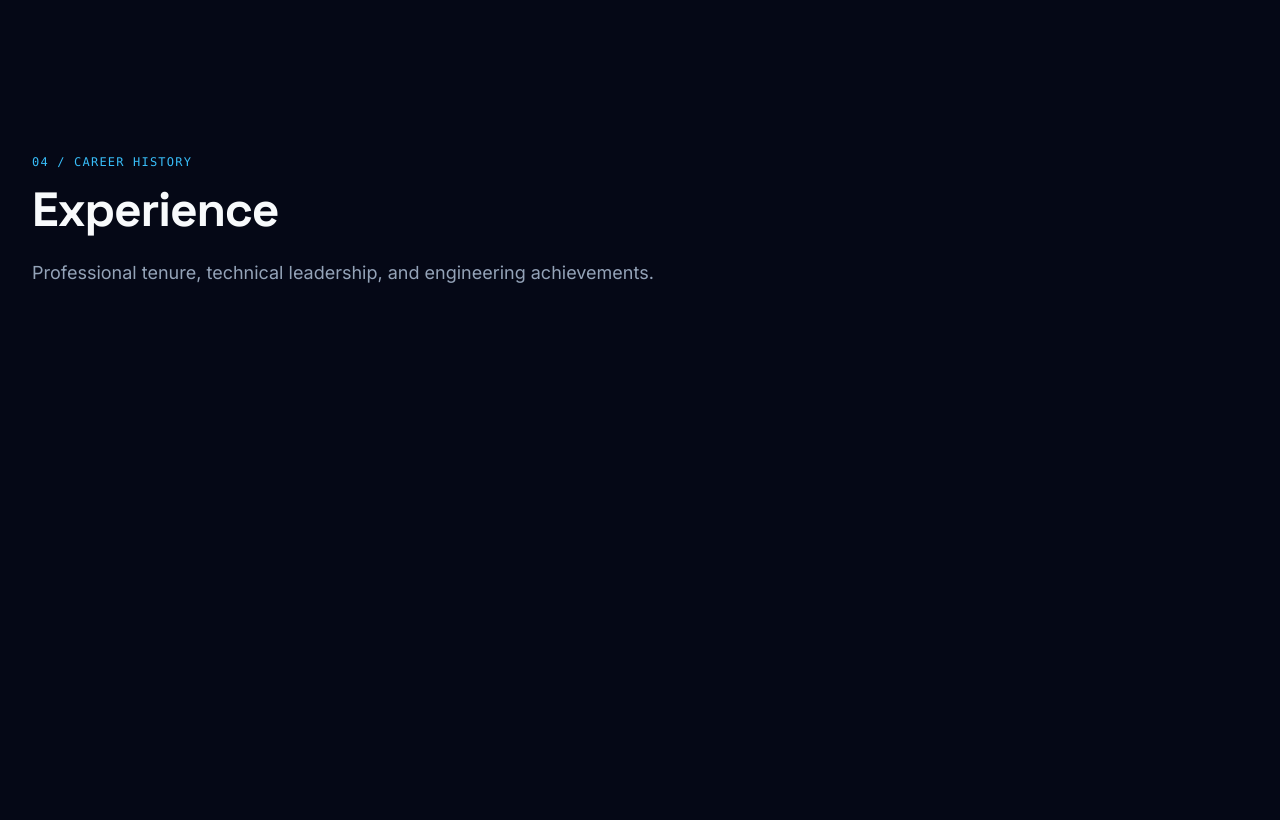
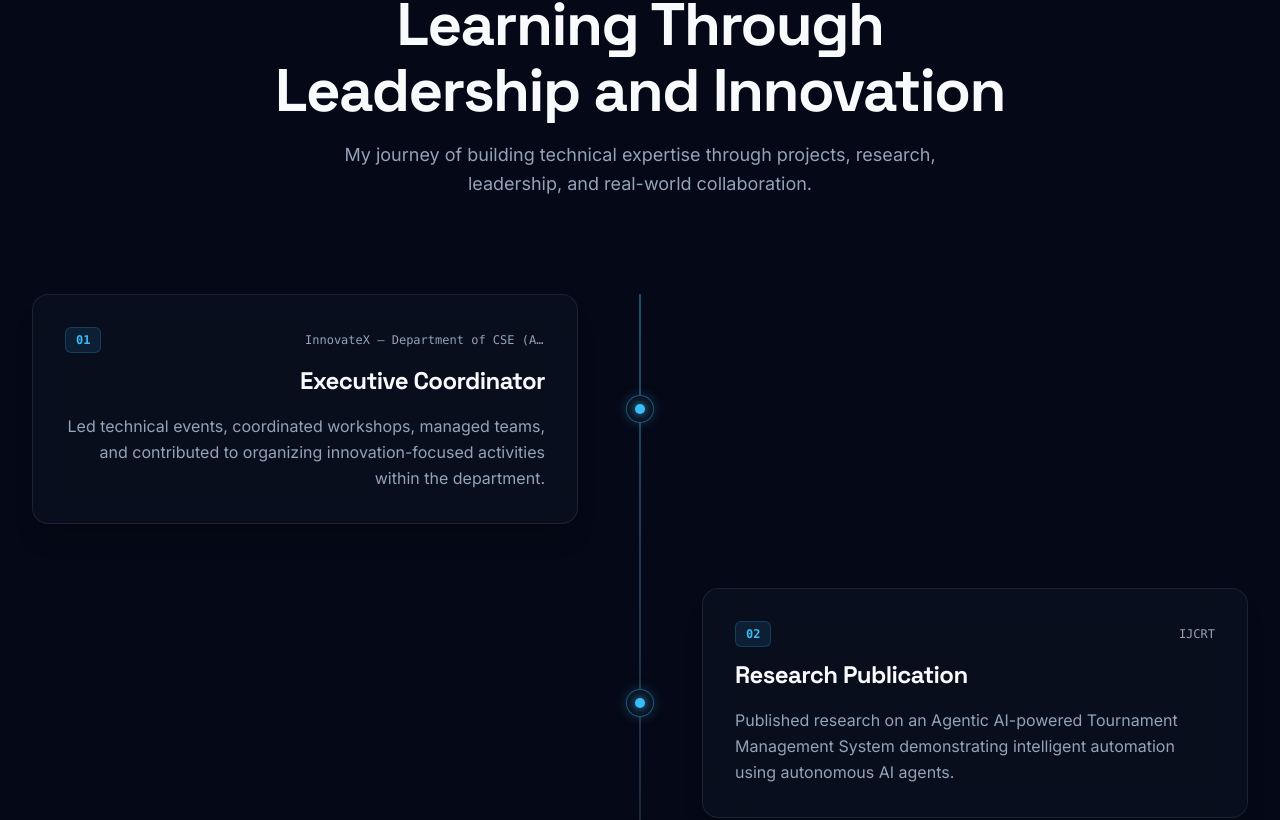
Before and after one commit to HemalathaSV/hemalatha-sv, a Next.js app: page / in a window 1280 px wide. Shown: the part 4400-5220 px from the top of the page. Built offline with nearby package versions, Linux system fonts and the light colour scheme.

Commit message:
feat: build Experience section with alternating timeline and glassmorphism cards

```diff
--- /dev/null
+++ b/components/sections/experience/ExperienceCard.tsx
@@ -0,0 +1,51 @@
+"use client";
+
+import React from "react";
+import { motion, Variants } from "framer-motion";
+
+export interface ExperienceCardProps {
+  title: string;
+  organization: string;
+  description: string;
+  index: number;
+}
+
+const cardVariants: Variants = {
+  hidden: { opacity: 0, y: 24 },
+  visible: {
+    opacity: 1,
+    y: 0,
+    transition: { duration: 0.6, ease: "easeOut" },
+  },
+};
+
+export function ExperienceCard({ title, organization, description, index }: ExperienceCardProps) {
+  return (
+    <motion.div
+      variants={cardVariants}
+      className="group relative flex flex-col justify-between p-6 sm:p-8 rounded-2xl bg-[#0B1120]/80 backdrop-blur-xl border border-slate-800/80 shadow-xl transition-all duration-300 hover:-translate-y-1 hover:border-[#38BDF8]/40 hover:shadow-2xl hover:shadow-[#38BDF8]/5 w-full"
+    >
+      <div className="space-y-3">
+        {/* Step Index Badge & Organization */}
+        <div className="flex items-center justify-between gap-2">
+          <span className="text-xs font-mono font-semibold text-[#38BDF8] px-2.5 py-1 rounded-md bg-[#38BDF8]/10 border border-[#38BDF8]/20">
+            0{index + 1}
+          </span>
+          <span className="text-xs font-mono text-[#94A3B8] font-medium truncate max-w-[240px]">
+            {organization}
+          </span>
+        </div>
+
+        {/* Title */}
+        <h3 className="font-heading text-xl sm:text-2xl font-bold tracking-tight text-[#F8FAFC] group-hover:text-[#38BDF8] transition-colors duration-200">
+          {title}
+        </h3>
+
+        {/* Description */}
+        <p className="text-sm sm:text-base text-[#94A3B8] leading-relaxed pt-1">
+          {description}
+        </p>
+      </div>
+    </motion.div>
+  );
+}
--- a/components/sections/experience/ExperienceSection.tsx
+++ b/components/sections/experience/ExperienceSection.tsx
@@ -1,22 +1,70 @@
 "use client";
 
 import React from "react";
-import { SectionWrapper } from "@/components/layout";
+import { motion, Variants } from "framer-motion";
+import { Container } from "@/components/layout/Container";
+import { Timeline } from "./Timeline";
+
+const headerVariants: Variants = {
+  hidden: { opacity: 0, y: 20 },
+  visible: {
+    opacity: 1,
+    y: 0,
+    transition: { duration: 0.6, ease: "easeOut" },
+  },
+};
 
 export function ExperienceSection() {
   return (
-    <SectionWrapper id="experience" className="flex items-center justify-center">
-      <div className="flex flex-col items-start justify-center max-w-4xl py-12">
-        <span className="text-xs font-mono font-medium tracking-widest text-[#38BDF8] uppercase mb-4">
-          04 / Career History
-        </span>
-        <h2 className="font-heading text-3xl sm:text-5xl font-bold tracking-tight text-[#F8FAFC] mb-6">
-          Experience
-        </h2>
-        <p className="text-base sm:text-lg text-[#94A3B8] max-w-2xl leading-relaxed">
-          Professional tenure, technical leadership, and engineering achievements.
-        </p>
-      </div>
-    </SectionWrapper>
+    <section
+      id="experience"
+      className="relative min-h-screen w-full flex flex-col justify-center py-24 sm:py-32 bg-[#050816] overflow-hidden border-t border-slate-900/60"
+    >
+      {/* Ambient Background Radial Backlights */}
+      <div
+        aria-hidden="true"
+        className="absolute top-1/3 left-0 w-[500px] h-[500px] rounded-full bg-gradient-to-tr from-[#38BDF8]/06 to-[#8B5CF6]/04 blur-3xl pointer-events-none"
+      />
+      <div
+        aria-hidden="true"
+        className="absolute bottom-10 right-0 w-[400px] h-[400px] rounded-full bg-gradient-to-bl from-[#8B5CF6]/05 to-[#38BDF8]/04 blur-3xl pointer-events-none"
+      />
+
+      <Container>
+        <div className="flex flex-col gap-12 sm:gap-16 relative z-10">
+          {/* Section Header */}
+          <motion.div
+            variants={headerVariants}
+            initial="hidden"
+            whileInView="visible"
+            viewport={{ once: true, margin: "-80px" }}
+            className="flex flex-col space-y-4 max-w-3xl mx-auto text-center items-center"
+          >
+            {/* Section Badge */}
+            <div className="inline-flex items-center gap-2 px-3 py-1 rounded-full bg-[#0B1120] border border-slate-800/80">
+              <span className="h-1.5 w-1.5 rounded-full bg-[#38BDF8]" />
+              <span className="text-xs font-mono font-semibold text-[#38BDF8] tracking-wider uppercase">
+                Experience
+              </span>
+            </div>
+
+            {/* Heading */}
+            <h2 className="font-heading text-3xl sm:text-5xl lg:text-6xl font-bold tracking-tight text-[#F8FAFC] leading-[1.1]">
+              Learning Through Leadership and Innovation
+            </h2>
+
+            {/* Subtitle */}
+            <p className="text-base sm:text-lg text-[#94A3B8] leading-relaxed max-w-2xl">
+              My journey of building technical expertise through projects, research, leadership, and real-world collaboration.
+            </p>
+          </motion.div>
+
+          {/* Timeline Layout */}
+          <div className="pt-4">
+            <Timeline />
+          </div>
+        </div>
+      </Container>
+    </section>
   );
 }
--- /dev/null
+++ b/components/sections/experience/Timeline.tsx
@@ -0,0 +1,123 @@
+"use client";
+
+import React from "react";
+import { motion, Variants } from "framer-motion";
+import { ExperienceCard } from "./ExperienceCard";
+import { TimelineNode } from "./TimelineNode";
+
+const containerVariants: Variants = {
+  hidden: { opacity: 0 },
+  visible: {
+    opacity: 1,
+    transition: {
+      staggerChildren: 0.15,
+      delayChildren: 0.1,
+    },
+  },
+};
+
+export function Timeline() {
+  const experiences = [
+    {
+      title: "Executive Coordinator",
+      organization: "InnovateX – Department of CSE (AI & ML)",
+      description:
+        "Led technical events, coordinated workshops, managed teams, and contributed to organizing innovation-focused activities within the department.",
+    },
+    {
+      title: "Research Publication",
+      organization: "IJCRT",
+      description:
+        "Published research on an Agentic AI-powered Tournament Management System demonstrating intelligent automation using autonomous AI agents.",
+    },
+    {
+      title: "Hackathon Participant",
+      organization: "National & College Level Hackathons",
+      description:
+        "Designed and developed AI-powered solutions under time constraints while collaborating with multidisciplinary teams.",
+    },
+    {
+      title: "AI/ML Student",
+      organization: "Maharaja Institute of Technology Mysore",
+      description:
+        "Pursuing Computer Science Engineering with specialization in Artificial Intelligence & Machine Learning while continuously building intelligent software solutions.",
+    },
+  ];
+
+  return (
+    <motion.div
+      variants={containerVariants}
+      initial="hidden"
+      whileInView="visible"
+      viewport={{ once: true, margin: "-60px" }}
+      className="relative flex flex-col w-full py-4"
+    >
+      {/* Central Vertical Line for Desktop */}
+      <div
+        aria-hidden="true"
+        className="hidden lg:block absolute left-1/2 top-4 bottom-4 -translate-x-1/2 w-0.5 bg-gradient-to-b from-[#38BDF8]/40 via-slate-800 to-slate-800/20 pointer-events-none"
+      />
+
+      {/* Left Vertical Line for Mobile */}
+      <div
+        aria-hidden="true"
+        className="lg:hidden absolute left-4 top-4 bottom-4 w-0.5 bg-gradient-to-b from-[#38BDF8]/40 via-slate-800 to-slate-800/20 pointer-events-none"
+      />
+
+      <div className="space-y-12 sm:space-y-16">
+        {experiences.map((exp, index) => {
+          const isEven = index % 2 === 0;
+
+          return (
+            <div key={index} className="relative flex flex-col lg:flex-row items-center w-full">
+              {/* Desktop Layout: Left / Right alternating cards */}
+              <div className="hidden lg:flex w-full items-center">
+                {/* Left Side Slot */}
+                <div className="w-1/2 pr-12 text-right flex justify-end">
+                  {isEven ? (
+                    <ExperienceCard
+                      index={index}
+                      title={exp.title}
+                      organization={exp.organization}
+                      description={exp.description}
+                    />
+                  ) : null}
+                </div>
+
+                {/* Central Node */}
+                <TimelineNode stepIndex={index} />
+
+                {/* Right Side Slot */}
+                <div className="w-1/2 pl-12 text-left flex justify-start">
+                  {!isEven ? (
+                    <ExperienceCard
+                      index={index}
+                      title={exp.title}
+                      organization={exp.organization}
+                      description={exp.description}
+                    />
+                  ) : null}
+                </div>
+              </div>
+
+              {/* Mobile / Tablet Single Vertical Layout */}
+              <div className="lg:hidden flex items-start gap-4 pl-1.5 w-full">
+                <div className="pt-6 shrink-0 z-10">
+                  <TimelineNode stepIndex={index} />
+                </div>
+                <div className="flex-1">
+                  <ExperienceCard
+                    index={index}
+                    title={exp.title}
+                    organization={exp.organization}
+                    description={exp.description}
+                  />
+                </div>
+              </div>
+            </div>
+          );
+        })}
+      </div>
+    </motion.div>
+  );
+}
--- /dev/null
+++ b/components/sections/experience/TimelineNode.tsx
@@ -0,0 +1,16 @@
+import React from "react";
+
+interface TimelineNodeProps {
+  stepIndex: number;
+}
+
+export function TimelineNode({ stepIndex }: TimelineNodeProps) {
+  return (
+    <div className="relative flex items-center justify-center">
+      {/* Outer Glowing Ring */}
+      <div className="h-7 w-7 rounded-full bg-[#0B1120] border border-[#38BDF8]/40 shadow-[0_0_12px_rgba(56,189,248,0.25)] flex items-center justify-center z-10">
+        <span className="h-2.5 w-2.5 rounded-full bg-[#38BDF8] shadow-[0_0_8px_rgba(56,189,248,0.8)]" />
+      </div>
+    </div>
+  );
+}
--- /dev/null
+++ b/components/sections/experience/index.ts
@@ -0,0 +1,4 @@
+export { ExperienceSection } from "./ExperienceSection";
+export { Timeline } from "./Timeline";
+export { ExperienceCard } from "./ExperienceCard";
+export { TimelineNode } from "./TimelineNode";
```
